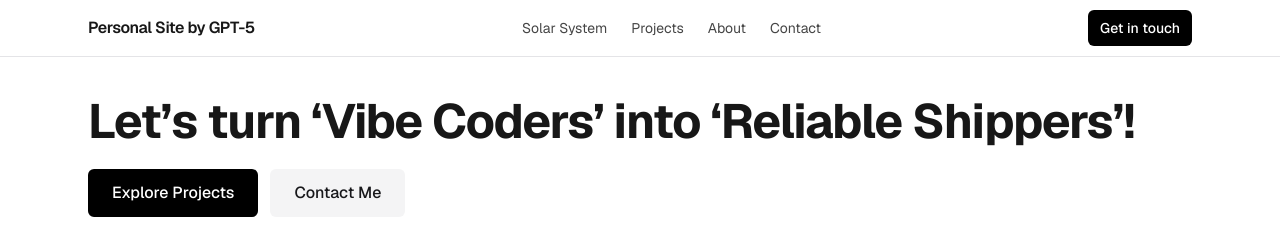
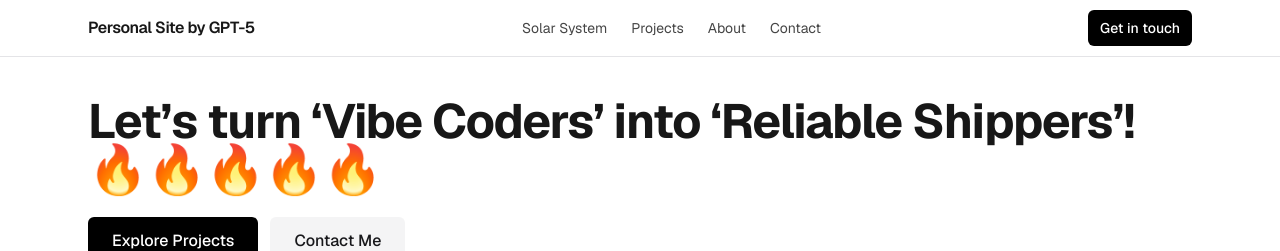
Before and after one commit to ShenSeanChen/yt-github-cicd, a Next.js app: page / in a window 1280 px wide. Shown: the top 251 px of the page. Built offline with nearby package versions, Linux system fonts and the light colour scheme; no server answers.

Commit message:
added emoji fires

```diff
--- a/src/sections/Hero.tsx
+++ b/src/sections/Hero.tsx
@@ -23,7 +23,7 @@
             transition={{ duration: 0.5 }}
             className="text-4xl font-bold tracking-tight sm:text-5xl"
             >
-              Let&rsquo;s turn &lsquo;Vibe Coders&rsquo; into &lsquo;Reliable Shippers&rsquo;!
+              Let&rsquo;s turn &lsquo;Vibe Coders&rsquo; into &lsquo;Reliable Shippers&rsquo;! 🔥🔥🔥🔥🔥
             </motion.h1>
           {/* <motion.p
             initial={{ opacity: 0, y: 12 }}
```
